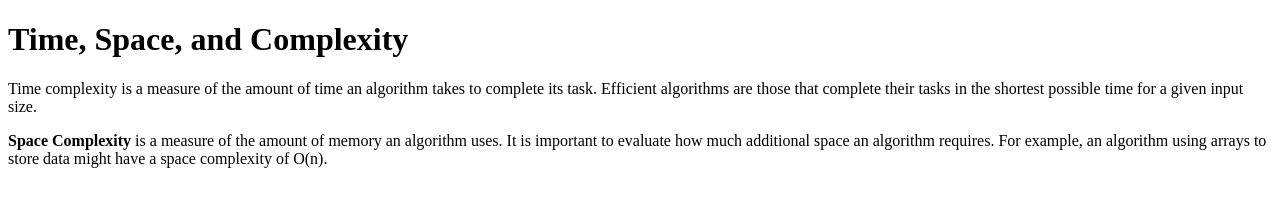
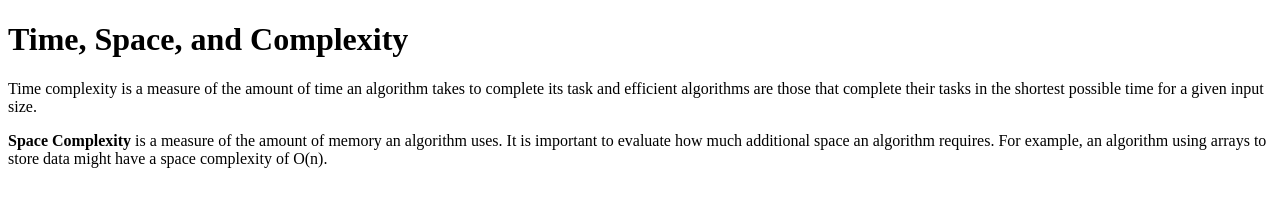
Before and after one commit to acciojob/time-and-space-complexity-Vineet829, a website: page main.html in a window 1280 px wide. Drawn offline with Linux system fonts and the light colour scheme.

Commit message:
created a submission

```diff
--- a/main.html
+++ b/main.html
@@ -9,7 +9,7 @@
 <body>
 	<!-- the entire body must be written by student -->
 	 <h1>Time, Space, and Complexity</h1>
-    <p>Time complexity is a measure of the amount of time an algorithm takes to complete its task. Efficient algorithms are those that complete their tasks in the shortest possible time for a given input size.</p>
+    <p>Time complexity is a measure of the amount of time an algorithm takes to complete its task and efficient algorithms are those that complete their tasks in the shortest possible time for a given input size.</p>
     <p><b>Space Complexity</b> is a measure of the amount of memory an algorithm uses. It is important to evaluate how much additional space an algorithm requires. For example, an algorithm using arrays to store data might have a space complexity of O(n).</p>
 	<script type="text/javascript" src="./script.js"></script>
 </body>
```
